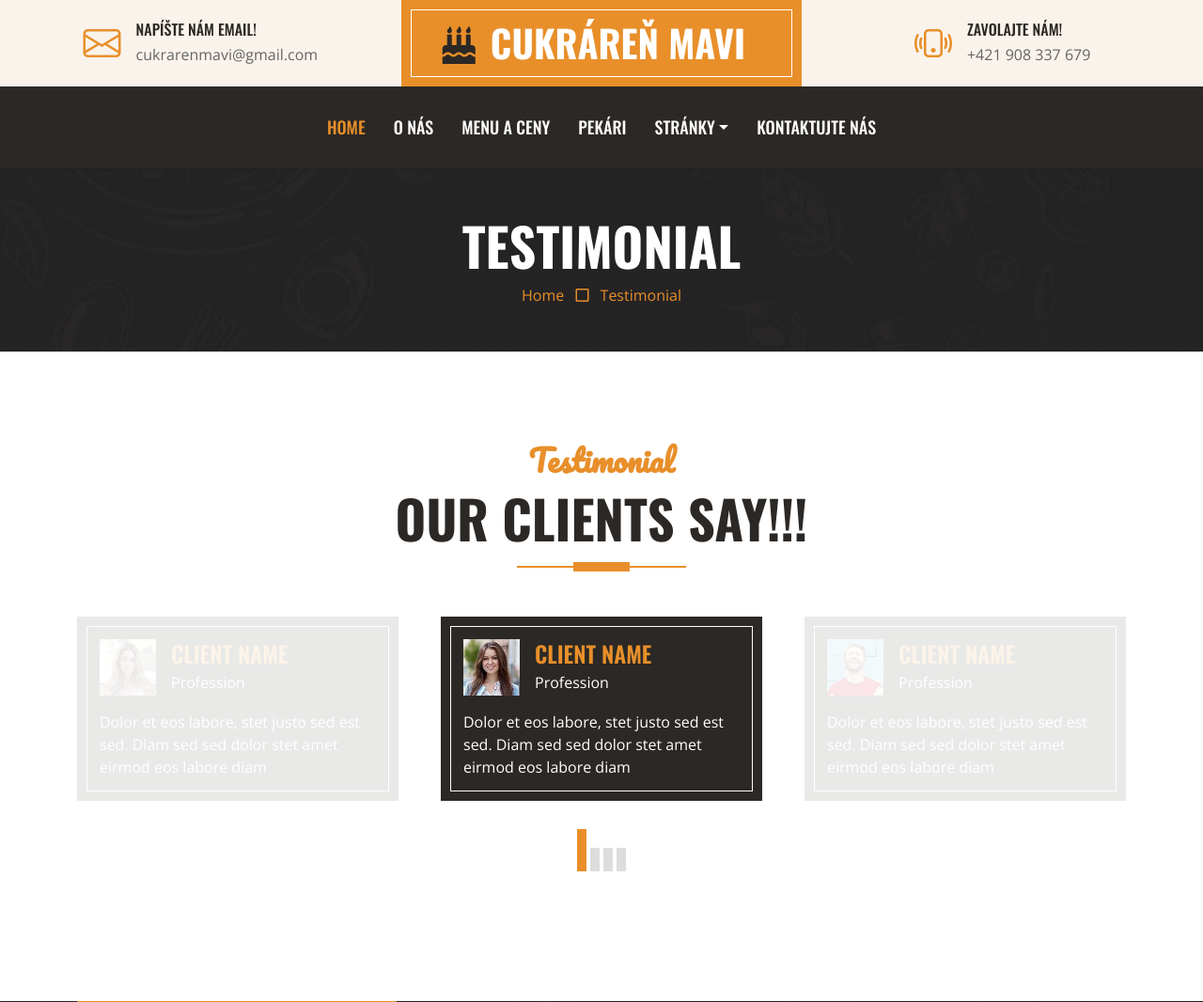
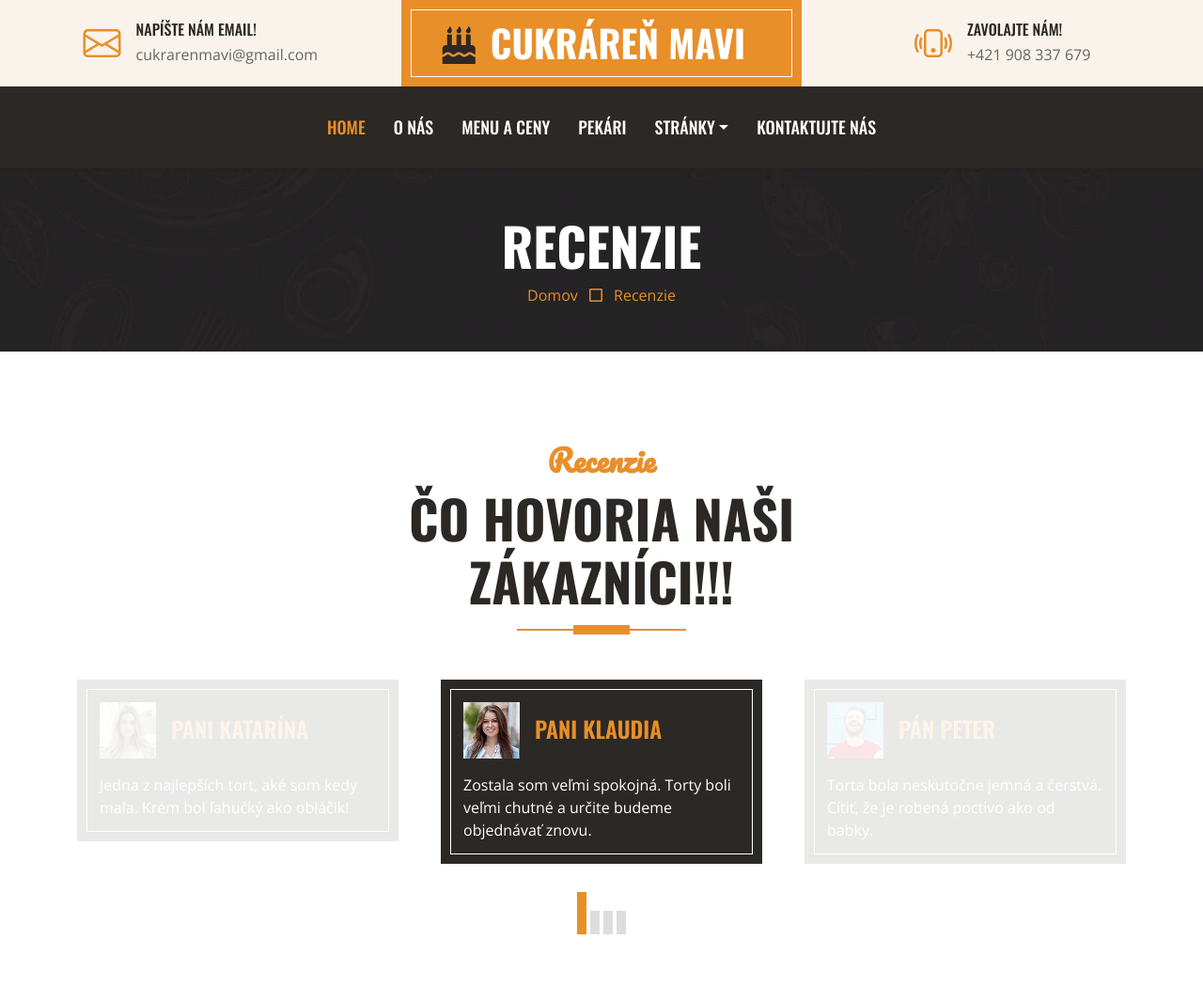
Before and after one commit to MatusVisnak/eshop, a PHP site: page /testimonial.php in a window 1280 px wide. Shown: the top 1066 px of the page at 94% size. Run offline with PHP 8.4, Linux system fonts and the light colour scheme; some libraries are stand-ins or nearby versions.

Commit message:
final_preklad

```diff
--- a/testimonial.php
+++ b/testimonial.php
@@ -3,7 +3,7 @@
 
 <head>
     <meta charset="utf-8">
-    <title>CakeZone - Cake Shop Website Template</title>
+    <title>Cukráreň MAVI - to najlepšie pre Vás</title>
     <meta content="width=device-width, initial-scale=1.0" name="viewport">
     <meta content="Free HTML Templates" name="keywords">
     <meta content="Free HTML Templates" name="description">
@@ -45,10 +45,10 @@
     <div class="container-fluid bg-dark bg-img p-5 mb-5">
         <div class="row">
             <div class="col-12 text-center">
-                <h1 class="display-4 text-uppercase text-white">Testimonial</h1>
-                <a href="">Home</a>
+                <h1 class="display-4 text-uppercase text-white">Recenzie</h1>
+                <a href="">Domov</a>
                 <i class="far fa-square text-primary px-2"></i>
-                <a href="">Testimonial</a>
+                <a href="">Recenzie</a>
             </div>
         </div>
     </div>
@@ -59,52 +59,48 @@
     <div class="container-fluid py-5">
         <div class="container">
             <div class="section-title position-relative text-center mx-auto mb-5 pb-3" style="max-width: 600px;">
-                <h2 class="text-primary font-secondary">Testimonial</h2>
-                <h1 class="display-4 text-uppercase">Our Clients Say!!!</h1>
+                <h2 class="text-primary font-secondary">Recenzie</h2>
+                <h1 class="display-4 text-uppercase">Čo hovoria naši zákazníci!!!</h1>
             </div>
             <div class="owl-carousel testimonial-carousel">
                 <div class="testimonial-item bg-dark text-white border-inner p-4">
                     <div class="d-flex align-items-center mb-3">
                         <img class="img-fluid flex-shrink-0" src="img/testimonial-1.jpg" style="width: 60px; height: 60px;">
                         <div class="ps-3">
-                            <h4 class="text-primary text-uppercase mb-1">Client Name</h4>
-                            <span>Profession</span>
+                            <h4 class="text-primary text-uppercase mb-1">Pani Klaudia</h4>
                         </div>
                     </div>
-                    <p class="mb-0">Dolor et eos labore, stet justo sed est sed. Diam sed sed dolor stet amet eirmod eos labore diam
+                    <p class="mb-0">Zostala som veľmi spokojná. Torty boli veľmi chutné a určite budeme objednávať znovu.
                     </p>
                 </div>
                 <div class="testimonial-item bg-dark text-white border-inner p-4">
                     <div class="d-flex align-items-center mb-3">
                         <img class="img-fluid flex-shrink-0" src="img/testimonial-2.jpg" style="width: 60px; height: 60px;">
                         <div class="ps-3">
-                            <h4 class="text-primary text-uppercase mb-1">Client Name</h4>
-                            <span>Profession</span>
+                            <h4 class="text-primary text-uppercase mb-1">Pán Peter</h4>
                         </div>
                     </div>
-                    <p class="mb-0">Dolor et eos labore, stet justo sed est sed. Diam sed sed dolor stet amet eirmod eos labore diam
+                    <p class="mb-0">Torta bola neskutočne jemná a čerstvá. Cítiť, že je robená poctivo ako od babky.
                     </p>
                 </div>
                 <div class="testimonial-item bg-dark text-white border-inner p-4">
                     <div class="d-flex align-items-center mb-3">
                         <img class="img-fluid flex-shrink-0" src="img/testimonial-3.jpg" style="width: 60px; height: 60px;">
                         <div class="ps-3">
-                            <h4 class="text-primary text-uppercase mb-1">Client Name</h4>
-                            <span>Profession</span>
+                            <h4 class="text-primary text-uppercase mb-1">Pán Adam</h4>
                         </div>
                     </div>
-                    <p class="mb-0">Dolor et eos labore, stet justo sed est sed. Diam sed sed dolor stet amet eirmod eos labore diam
+                    <p class="mb-0">Už dlho som si tak nepochutnal. Chuť bola vyvážená a nie príliš sladká – ideálne!
                     </p>
                 </div>
                 <div class="testimonial-item bg-dark text-white border-inner p-4">
                     <div class="d-flex align-items-center mb-3">
                         <img class="img-fluid flex-shrink-0" src="img/testimonial-4.jpg" style="width: 60px; height: 60px;">
                         <div class="ps-3">
-                            <h4 class="text-primary text-uppercase mb-1">Client Name</h4>
-                            <span>Profession</span>
+                            <h4 class="text-primary text-uppercase mb-1">Pani Katarína</h4>
                         </div>
                     </div>
-                    <p class="mb-0">Dolor et eos labore, stet justo sed est sed. Diam sed sed dolor stet amet eirmod eos labore diam
+                    <p class="mb-0">Jedna z najlepších tort, aké som kedy mala. Krém bol ľahučký ako obláčik!
                     </p>
                 </div>
             </div>
```
Also changed, not shown: about.php (+4 -4 lines), contact.php (+4 -4 lines), menu.php (+4 -4 lines), service.php (+11 -12 lines), team.php (+4 -4 lines).
